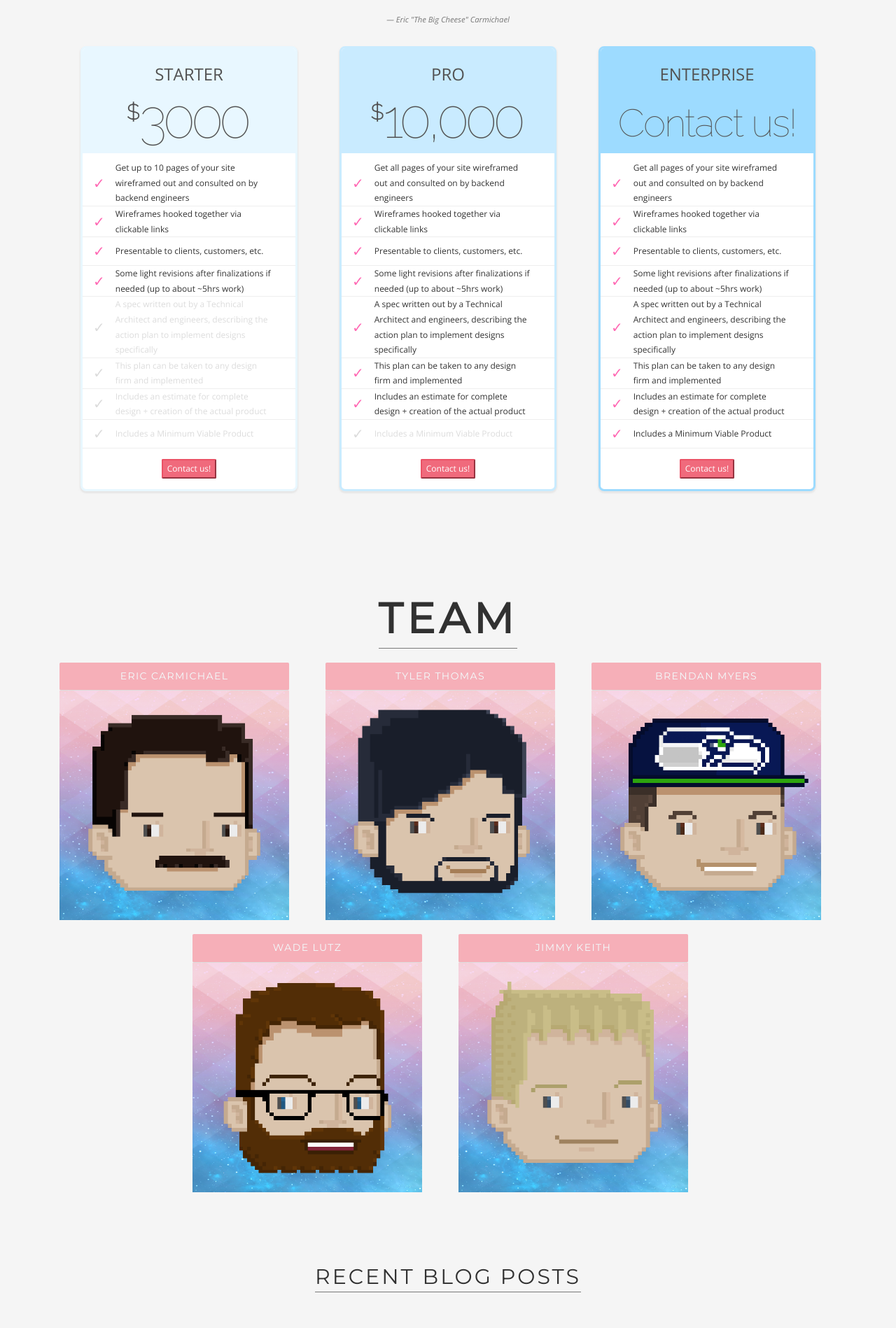
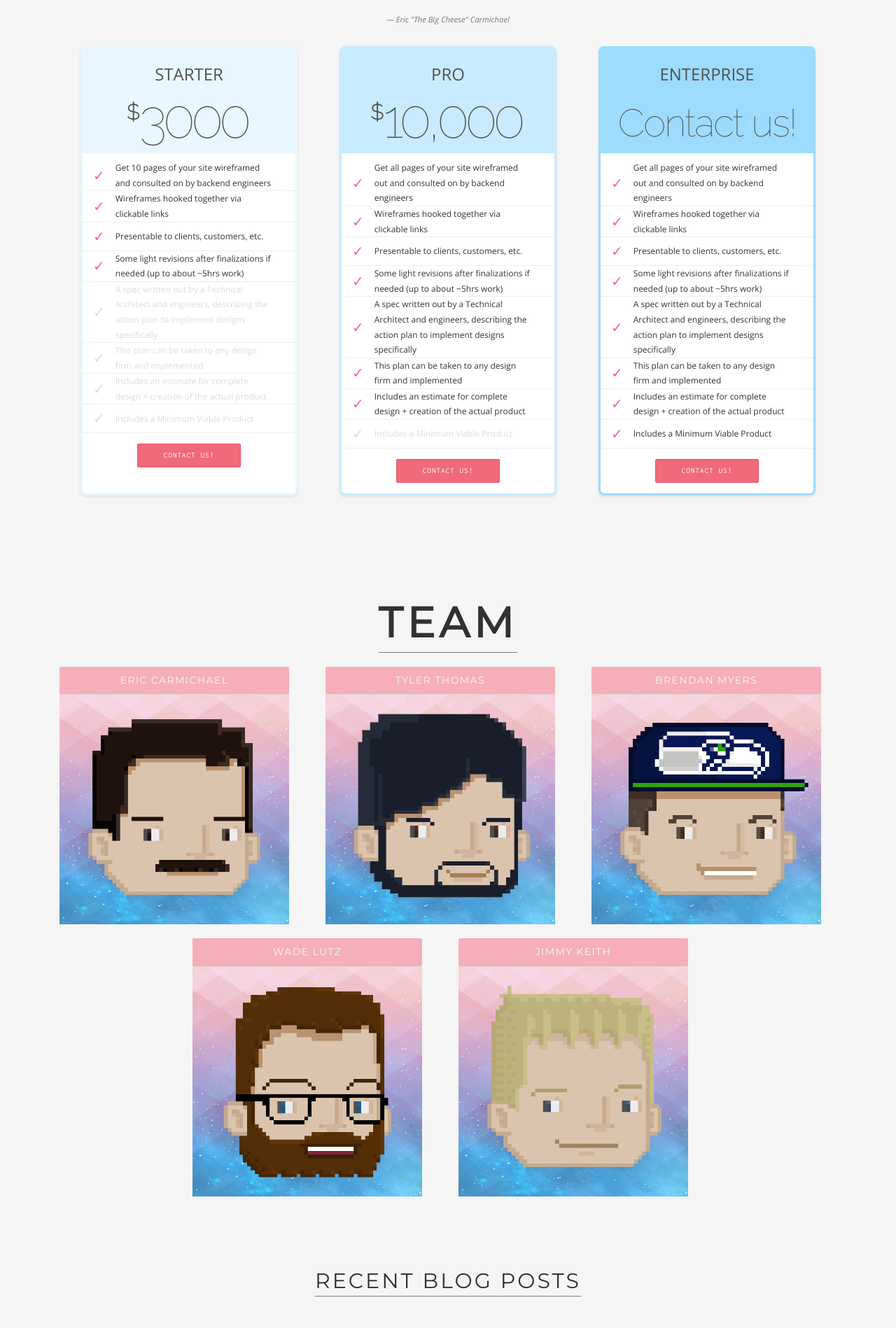
Before and after one commit to ckcollab/ckcollab, a Jekyll site: the page built from index.html, in a window 1280 px wide. Shown: the part 2299-4197 px from the top of the page at 70% size. Built offline with Jekyll 4.4.1, drawn with Linux system fonts in a browser that asks for light colours.

Commit message:
fix up pricing tiers, make contact us work

```diff
--- a/assets/css/custom.css
+++ b/assets/css/custom.css
@@ -1018,7 +1018,7 @@
     position: relative;
     left: -15px;
     content: '✓';
-    color: hotpink;
+    color: #f16b7c;
     font-size: 20px;
 }
 
--- a/index.html
+++ b/index.html
@@ -1607,7 +1607,7 @@
                                 <h5 class="card-title">STARTER</h5>
                                 <div class="tier-cost"><span class="dollar-sign">$</span>3000</div>
                             </div>
-                            <div class="tier-item">Get up to 10 pages of your site wireframed out and consulted on by backend
+                            <div class="tier-item">Get 10 pages of your site wireframed and consulted on by backend
                                 engineers
                             </div>
                             <hr>
@@ -1633,7 +1633,7 @@
                             <hr>
                         </div>
                         <div class="card-footer">
-                            <button class="contact-btn ">Contact us!</button>
+                            <a href="mailto:hello@ckcollab.com" class="btn contact-btn">Contact us!</a>
                         </div>
                     </div>
                     <div class="card card-pro">
@@ -1670,7 +1670,7 @@
                             <hr>
                         </div>
                         <div class="card-footer">
-                            <button class=" contact-btn">Contact us!</button>
+                            <a href="mailto:hello@ckcollab.com" class="btn contact-btn">Contact us!</a>
                         </div>
                     </div>
                     <div class="card card-enterprise">
@@ -1705,7 +1705,7 @@
                             <hr>
                         </div>
                         <div class="card-footer">
-                            <button class=" contact-btn">Contact us!</button>
+                            <a href="mailto:hello@ckcollab.com" class="btn contact-btn">Contact us!</a>
                         </div>
                     </div>
                 </div>
```
Also changed, not shown: case_studies/Codalab.md (+1 -1 lines).
